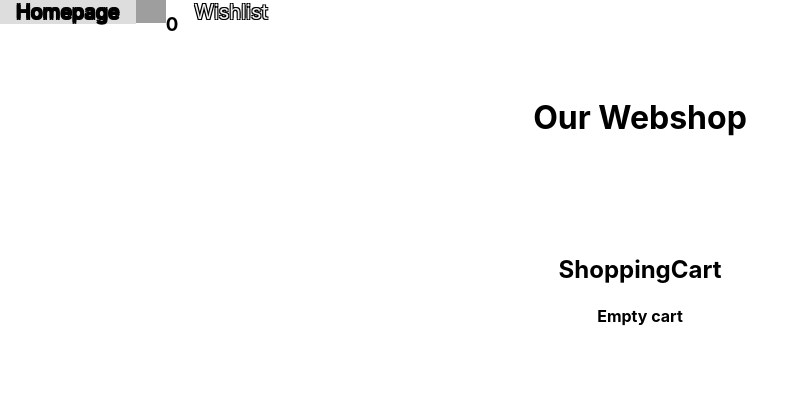
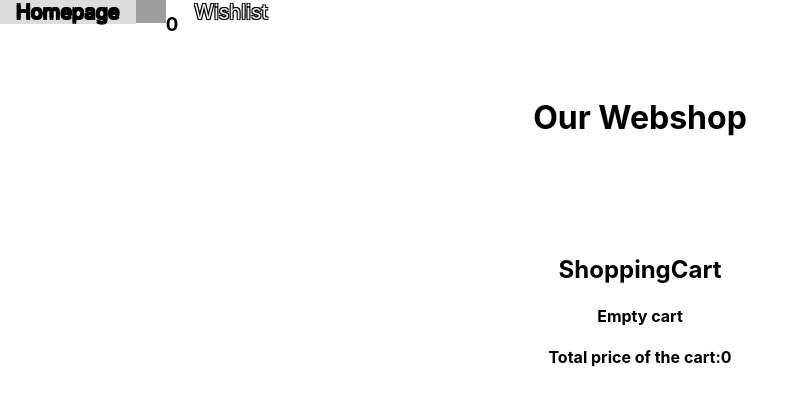
Before and after one commit to adeltancsik/webshop, a React (Create React App) app: page /shopping-cart in a window 1280 px wide. Shown: the top 404 px of the page, without its empty margins (0-809 px from the left). Built offline with nearby package versions, Linux system fonts and the light colour scheme; data requests are answered from the project's data file; grey boxes are pictures that could not be loaded.

Commit message:
total price counter

```diff
--- a/src/actions/shoppingCart.js
+++ b/src/actions/shoppingCart.js
@@ -5,7 +5,6 @@ export function addToCart(id, name, price) {
       id: id,
       name: name,
       price: price
-
     }
   };
 }
--- /dev/null
+++ b/src/components/DetailPage.css
@@ -0,0 +1,5 @@
+.detailPage img {
+  border-radius: 40px;
+  width: 40%;
+  float: left;
+}
--- a/src/components/DetailPage.js
+++ b/src/components/DetailPage.js
@@ -1,22 +1,25 @@
 import React from "react";
 import WishlistBtn from "./WishlistBtn";
+import "./DetailPage.css";
 
 export default class DetailPage extends React.Component {
   render() {
     return (
-      <div>
+      <div className="detailPage">
         <h2>DetailPage</h2>
         <h4>{this.props.name}</h4>
+        <h5>Price: {this.props.price}</h5>
         <img src={this.props.source} alt={"product"} />
         <WishlistBtn id={this.props.id} name={this.props.name} />
         <button
-          onClick={() =>
+          onClick={event => {
             this.props.addToCart(
               this.props.id,
               this.props.name,
               this.props.price
-            )
-          }
+            );
+            event.target.disabled = true;
+          }}
         >
           Add to cart
         </button>
--- a/src/components/DetailPageContainer.js
+++ b/src/components/DetailPageContainer.js
@@ -15,6 +15,7 @@ class DetailPageContainer extends React.Component {
           <DetailPage
             name={productId.name}
             id={productId.id}
+            price={productId.price}
             addToCart={this.props.addToCart}
             source={productId.imageUrl}
           />
--- a/src/components/ShoppingCart.js
+++ b/src/components/ShoppingCart.js
@@ -35,6 +35,19 @@ export default class ShoppingCart extends React.Component {
             );
           })}
         </ul>
+        <div className="TotalPriceCalculator">
+          <h4>
+            Total price of the cart:
+            {this.props.cart
+              .map(item => {
+                const eachPrice = item.price;
+                return parseInt(eachPrice);
+              })
+              .reduce((a, b) => {
+                return a + b;
+              }, 0)}
+          </h4>
+        </div>
       </div>
     );
   }
--- a/src/reducers/shoppingcart.js
+++ b/src/reducers/shoppingcart.js
@@ -2,6 +2,7 @@ export default (state = [], action = {}) => {
   switch (action.type) {
     case "ADD_TO_CART":
       console.log("the id of the item we just added to cart", action.payload);
+      console.log("the price in the reducer is: ", action.payload.price);
       return [...state, { ...action.payload }];
     case "REMOVE_FROM_CART":
       console.log("this is the state when i want to remove a product: ", state);
```
